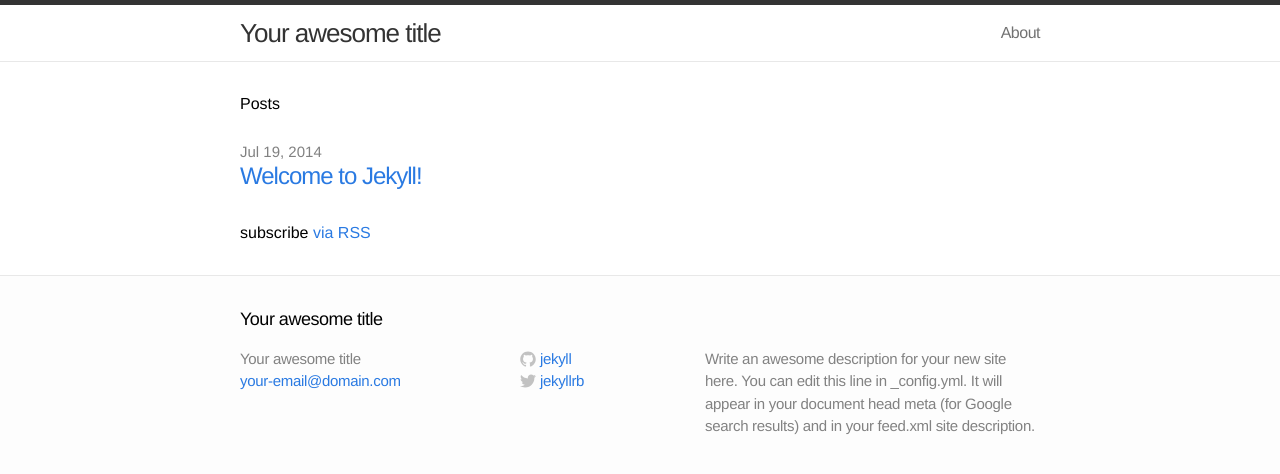
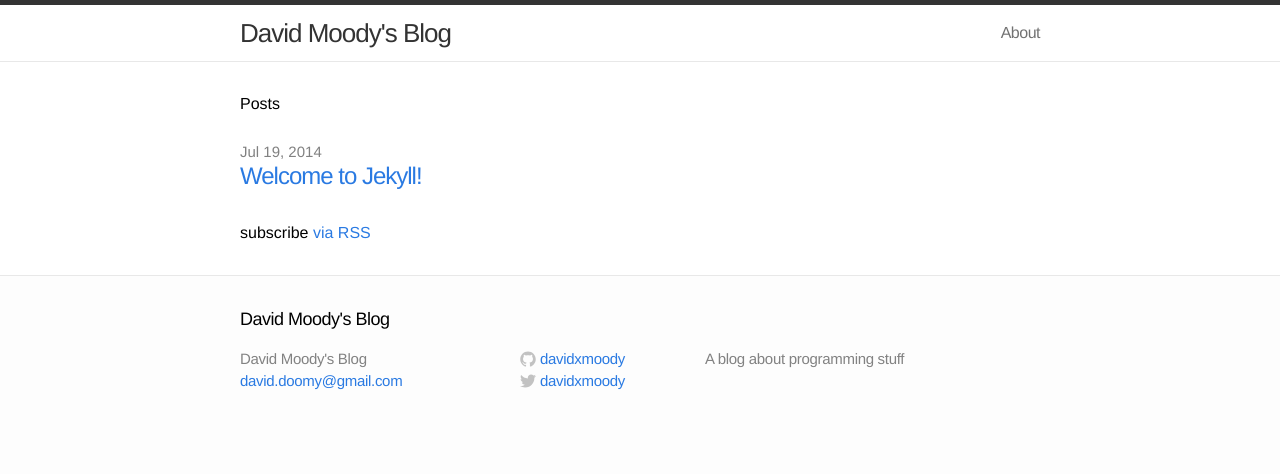
Before and after one commit to davidxmoody/davidxmoody.com, a Jekyll site: the page built from index.html, in a window 1280 px wide. Shown: the top 474 px of the page. Built offline with Jekyll 4.4.1, drawn with Linux system fonts in a browser that asks for light colours.

Commit message:
Customised config

```diff
--- a/_config.yml
+++ b/_config.yml
@@ -1,12 +1,12 @@
 # Site settings
-title: Your awesome title
-email: your-email@domain.com
-description: "Write an awesome description for your new site here. You can edit this line in _config.yml. It will appear in your document head meta (for Google search results) and in your feed.xml site description."
+title: David Moody's Blog
+email: david.doomy@gmail.com
+description: "A blog about programming stuff"
 baseurl: ""
-url: "http://yourdomain.com"
-twitter_username: jekyllrb
-github_username:  jekyll
+url: "http://davidxmoody.com"
+twitter_username: davidxmoody
+github_username:  davidxmoody
 
 # Build settings
 markdown: kramdown
-permalink: pretty
+permalink: "/:year/:title/"
```
